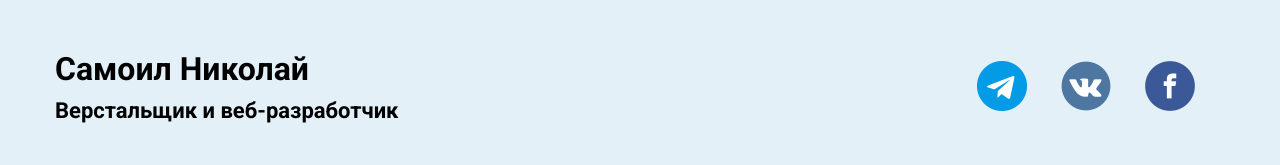
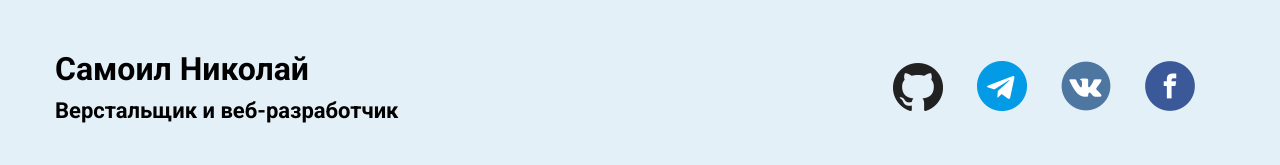
Before and after one commit to niksamoil/niksamoil.github.io, a plain HTML site: page portfolio/project.html in a window 1280 px wide. Shown: the top 165 px of the page. Drawn offline with Linux system fonts and the light colour scheme.

Commit message:
Update project.html

```diff
--- a/portfolio/project.html
+++ b/portfolio/project.html
@@ -27,7 +27,7 @@
 
 
                 <div class="social-icons">
-                    <a class="social-link" href="https://github.com/niksamoil/niksamoil.github.io" target="blank"<img src="img/icons/github.png" alt="Github"></a>
+                    <a class="social-link" href="https://github.com/niksamoil/niksamoil.github.io" target="blank"><img src="img/icons/github.png" alt="Github"></a>
                     <a class="social-link" href="https://t.me/niksamoil" target="blank"><img src="img/icons/telegram.png"
                         alt="telegram"></i>
                     </a>
```
